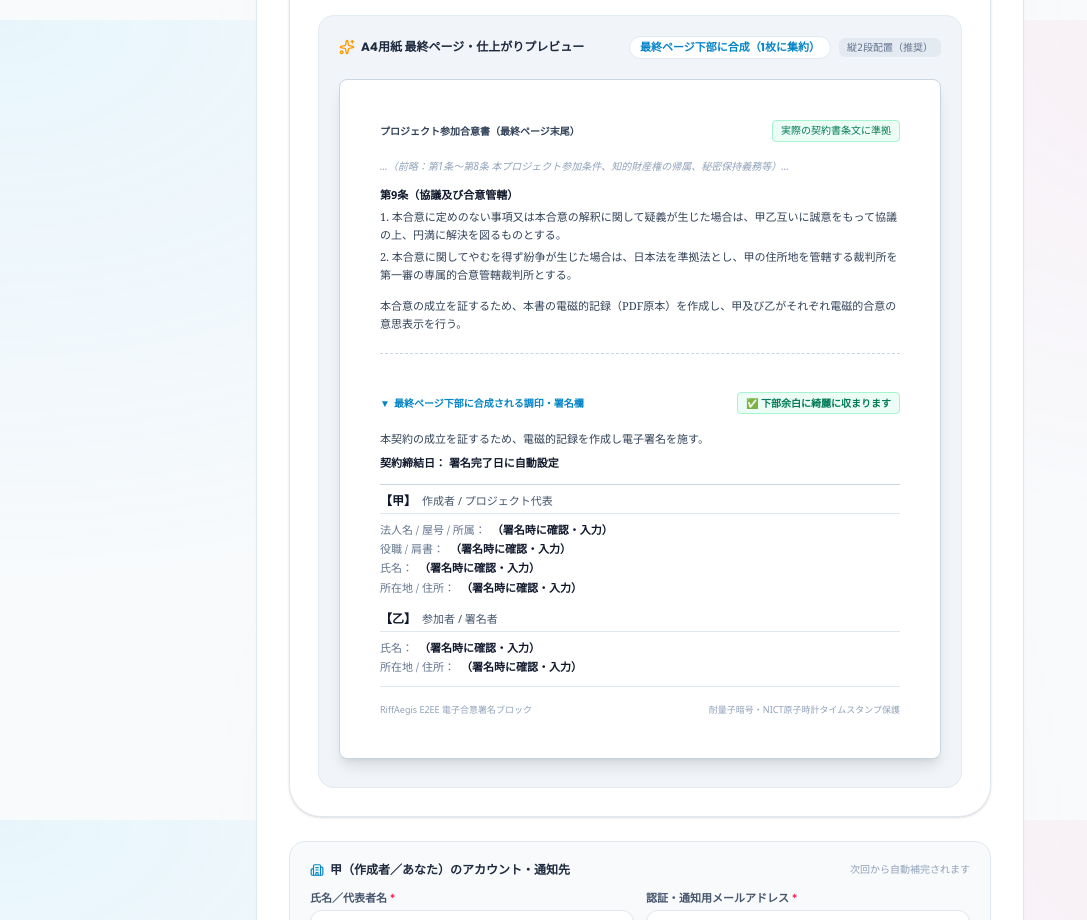
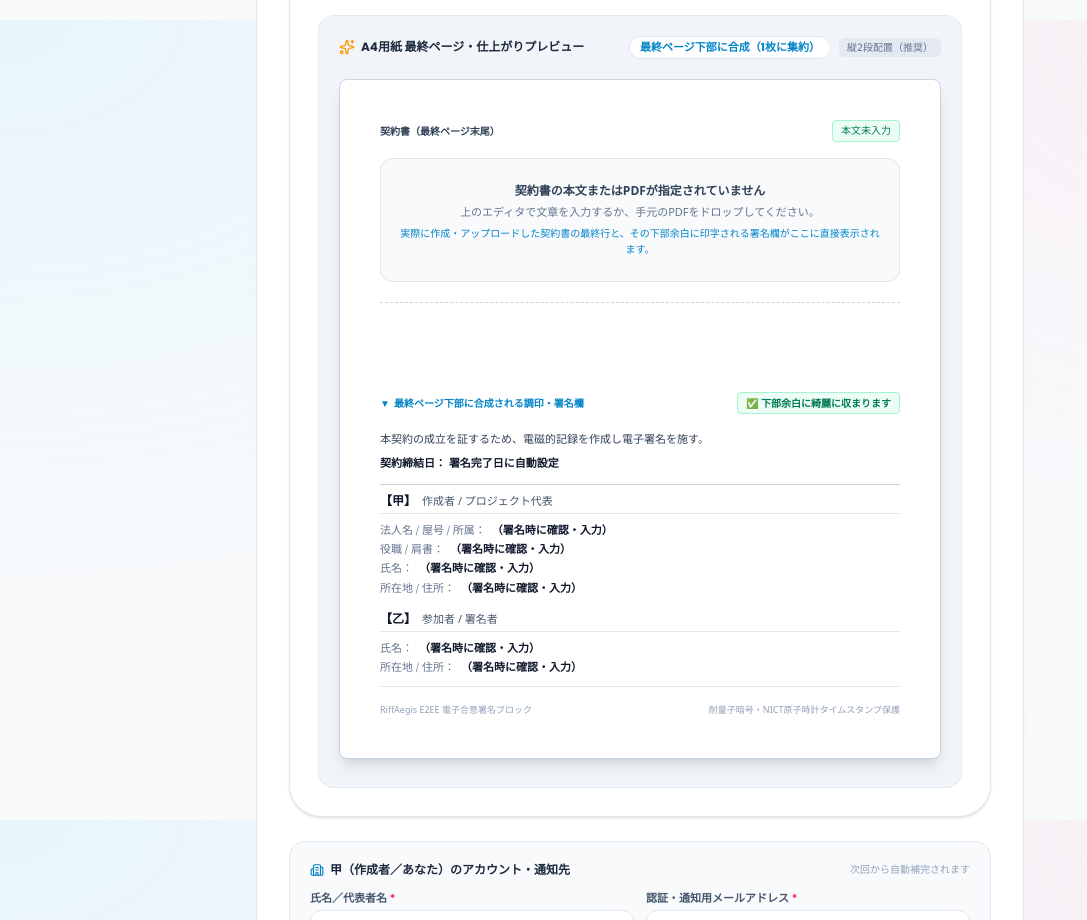
Before and after one commit to RiffLink/RIFFAEGIS, a Next.js app: page /new in a window 1280 px wide. Shown: the part 1580-2500 px from the top of the page, without its empty margins (0-1087 px from the left). Built offline with nearby package versions, Linux system fonts and the light colour scheme.

Commit message:
fix: eradicate fake contract text and bind real-time user content to preview

```diff
--- a/app/new/page.tsx
+++ b/app/new/page.tsx
@@ -467,7 +467,11 @@ export default function NewDocumentPage() {
         </div>
 
         {creationMode === "markdown" ? (
-          <ContractMarkdownEditor initialTitle={documentTitle} onPdfGenerated={handleMarkdownPdfGenerated} />
+          <ContractMarkdownEditor
+            initialTitle={documentTitle}
+            onPdfGenerated={handleMarkdownPdfGenerated}
+            onMarkdownChange={setContractMarkdown}
+          />
         ) : (
           <>
             {/* Dropzone */}
--- a/components/ContractMarkdownEditor.tsx
+++ b/components/ContractMarkdownEditor.tsx
@@ -1,6 +1,6 @@
 "use client";
 
-import React, { useState, useRef } from "react";
+import React, { useState, useRef, useEffect } from "react";
 import {
   FileText,
   Eye,
@@ -21,6 +21,7 @@ import { generatePdfFromMarkdown } from "@/lib/markdown/contract-pdf";
 interface Props {
   initialTitle?: string;
   onPdfGenerated: (pdfBytes: Uint8Array, title: string, rawMarkdown?: string) => void;
+  onMarkdownChange?: (md: string) => void;
 }
 
 interface ContentBlock {
@@ -163,7 +164,7 @@ function paginateBlocks(blocks: ContentBlock[], docTitle: string): ContentBlock[
   return pages;
 }
 
-export default function ContractMarkdownEditor({ initialTitle = "", onPdfGenerated }: Props) {
+export default function ContractMarkdownEditor({ initialTitle = "", onPdfGenerated, onMarkdownChange }: Props) {
   const [docTitle, setDocTitle] = useState<string>(initialTitle || "契約書");
   const [markdown, setMarkdown] = useState<string>(
     `プロジェクト代表者（以下「甲」という）と、参加者（以下「乙」という）は、以下のとおり合意する。\n\n## 第1条（目的）\n乙は甲が推進するプロジェクトに関して協力し、誠実に業務を遂行する。\n\n## 第2条（秘密保持）\n甲及び乙は、本契約に関して知り得た相手方の機密情報を厳重に管理し、事前の承諾なく第三者に開示してはならない。\n\n## 第3条（合意管轄）\n本契約に関して紛争が生じたときは、甲の所在地を管轄する地方裁判所を専属的合意管轄裁判所とする。`
@@ -172,6 +173,11 @@ export default function ContractMarkdownEditor({ initialTitle = "", onPdfGenerat
   const [isGenerating, setIsGenerating] = useState(false);
   const [copied, setCopied] = useState(false);
   const textareaRef = useRef<HTMLTextAreaElement>(null);
+
+  // Synchronize markdown in real time to parent configurator preview
+  useEffect(() => {
+    onMarkdownChange?.(markdown);
+  }, [markdown, onMarkdownChange]);
 
   const handleGeneratePdf = async () => {
     setIsGenerating(true);
--- a/components/SignatureSheetConfigurator.tsx
+++ b/components/SignatureSheetConfigurator.tsx
@@ -697,14 +697,14 @@ export default function SignatureSheetConfigurator({
                     className="w-full max-w-[620px] bg-white text-slate-900 rounded-lg p-6 sm:p-10 shadow-lg font-serif text-xs leading-relaxed relative border border-slate-300 flex flex-col justify-between"
                     style={{ minHeight: "680px" }}
                   >
-                    {/* Top: Actual Contract Content */}
+                    {/* Top: Actual Contract Content (No fake hardcoded text) */}
                     <div className="space-y-3 pb-5 select-none border-b border-dashed border-slate-300">
                       <div className="flex items-center justify-between text-[10px] text-slate-400 font-sans">
                         <span className="font-bold text-slate-700 truncate max-w-[280px]">
-                          {docTitle || "プロジェクト参加合意書"}（最終ページ末尾）
+                          {docTitle || "契約書"}（最終ページ末尾）
                         </span>
                         <span className="font-mono text-emerald-700 bg-emerald-50 px-2 py-0.5 rounded border border-emerald-200">
-                          {markdownContent ? "エディタ内容を反映中" : "実際の契約書条文に準拠"}
+                          {markdownContent ? "入力中の本文をリアルタイム反映" : "本文未入力"}
                         </span>
                       </div>
 
@@ -734,27 +734,19 @@ export default function SignatureSheetConfigurator({
                             );
                           }
 
-                          // Realistic ending articles matching actual contracts (Project Agreement / NDA)
+                          // No fake hardcoded articles: clearly instruct user
                           return (
-                            <>
-                              <p className="text-slate-400 text-[10px] font-sans italic">
-                                …（前略：第1条〜第8条 本プロジェクト参加条件、知的財産権の帰属、秘密保持義務等）…
+                            <div className="py-6 px-4 bg-slate-50 border border-slate-200 rounded-xl text-center space-y-1 font-sans">
+                              <p className="font-bold text-slate-700 text-xs">
+                                契約書の本文またはPDFが指定されていません
                               </p>
-                              <div className="space-y-1 pt-1">
-                                <p className="font-bold text-slate-900 text-[11px] font-sans">
-                                  第9条（協議及び合意管轄）
-                                </p>
-                                <p className="text-slate-700 text-[11px] leading-relaxed">
-                                  1. 本合意に定めのない事項又は本合意の解釈に関して疑義が生じた場合は、甲乙互いに誠意をもって協議の上、円満に解決を図るものとする。
-                                </p>
-                                <p className="text-slate-700 text-[11px] leading-relaxed">
-                                  2. 本合意に関してやむを得ず紛争が生じた場合は、日本法を準拠法とし、甲の住所地を管轄する裁判所を第一審の専属的合意管轄裁判所とする。
-                                </p>
-                              </div>
-                              <p className="text-slate-700 text-[11px] leading-relaxed pt-1.5">
-                                本合意の成立を証するため、本書の電磁的記録（PDF原本）を作成し、甲及び乙がそれぞれ電磁的合意の意思表示を行う。
+                              <p className="text-slate-500 text-[11px]">
+                                上のエディタで文章を入力するか、手元のPDFをドロップしてください。
                               </p>
-                            </>
+                              <p className="text-[10px] text-[#0284c7]">
+                                実際に作成・アップロードした契約書の最終行と、その下部余白に印字される署名欄がここに直接表示されます。
+                              </p>
+                            </div>
                           );
                         })()}
                       </div>
```
